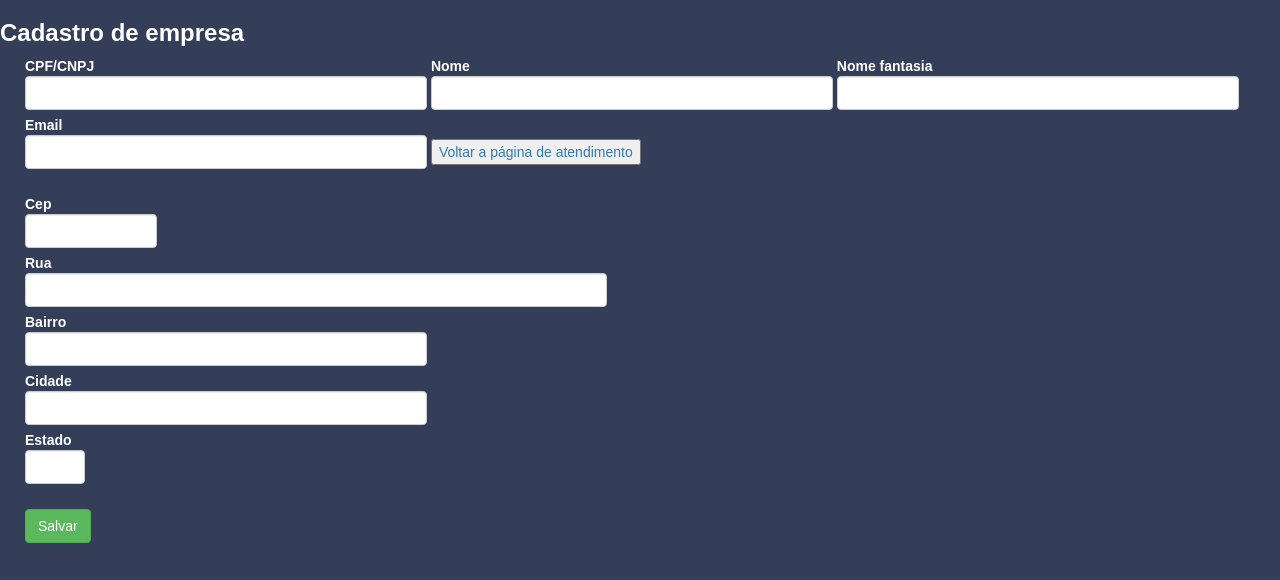
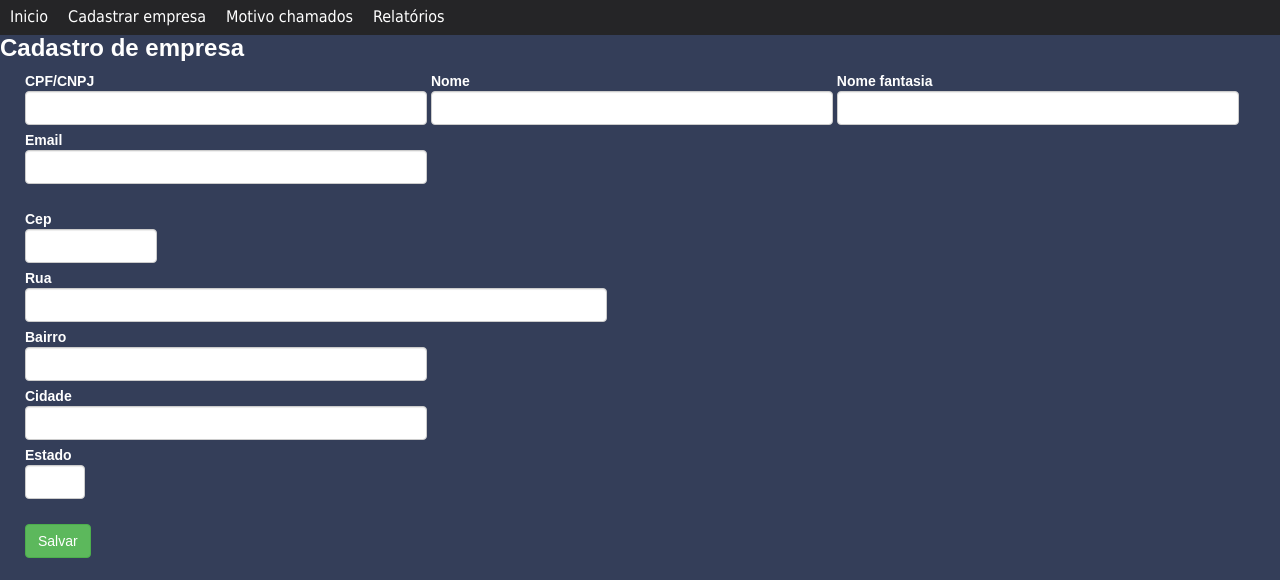
Before and after one commit to JoaoSilvAmorim/easyCli, a Django app: page /createEmpresa in a window 1280 px wide. Shown: the top 580 px of the page. Run offline with Django 3.2, Linux system fonts and the light colour scheme; data comes from the database, SQL or seed files in the repository; some libraries are stand-ins or nearby versions.

Commit message:
Fianalização do projeto

```diff
--- a/royalcontrol/templates/base.html
+++ b/royalcontrol/templates/base.html
@@ -19,9 +19,49 @@
     <script src="https://cdnjs.cloudflare.com/ajax/libs/bootstrap-select/1.10.0/js/bootstrap-select.min.js"></script>
     <link href="https://cdnjs.cloudflare.com/ajax/libs/bootstrap-select/1.10.0/css/bootstrap-select.min.css" rel="stylesheet" />
 
+    <div id="menu">
+      <ul>
+        <li><a href="{% url 'cadAtendimento' %}">Inicio</a></li>
+        <li><a href="{% url 'createEmpresa' %}">Cadastrar empresa</a></li>
+        <li><a href="{% url 'motivoChamado' %}">Motivo chamados</a></li>
+        <li><a href="{% url 'graficosRegistro' %}">Relatórios</a></li>
+      </ul>
+    </div>
+
+<style>
 
 
-<style>
+    #menu ul {
+          padding:0px;
+          margin:0px;
+          float: left;
+          width: 100%;
+          background-color: rgb(37, 37, 39);
+          list-style:none;
+          font:80% Tahoma;
+          margin-top: -20px;
+          height: 35px;
+        }
+
+        #menu ul li { display: inline; }
+
+        #menu ul li a {
+          background-color: rgb(37, 37, 39);
+          text-decoration: none;
+          padding: 2px 10px;
+          float:left;
+          margin-top: 5px;
+          color:white !important;
+          font-size: medium;
+          text-align: center;
+        }
+
+        #menu ul li a:hover {
+          background-color: rgb(37, 37, 39);
+          color: #6D6D6D !important;
+          border-bottom:3px solid white;
+
+        }
 
         .apexcharts-legend-text{
           color: white !important
@@ -50,6 +90,8 @@
         background: #343E59;
         font-family: Arial, Helvetica, sans-serif;
         }
+
+
 
         .body-bg {
           background: #F3F4FA !important;
--- a/royalcontrol/templates/cadAtendimento.html
+++ b/royalcontrol/templates/cadAtendimento.html
@@ -22,9 +22,9 @@
             {% csrf_token %}
             <div style="float:right; margin-top: 8px;">
 <br>
-                <button><a href="{% url 'createEmpresa' %}">Cadastrar empresa</a></button>
+                <!-- <button><a href="{% url 'createEmpresa' %}">Cadastrar empresa</a></button>
                 <button><a href="{% url 'motivoChamado' %}">Adicionar motivo</a></button>
-                <button><a href="{% url 'graficosRegistro' %}">Relatórios</a></button>
+                <button><a href="{% url 'graficosRegistro' %}">Relatórios</a></button> -->
             </div>
 
             <div style="width: 200px;">
--- a/royalcontrol/templates/cadEmpresa.html
+++ b/royalcontrol/templates/cadEmpresa.html
@@ -31,7 +31,7 @@
             <label for="email">Email
             <input size="40" name="email" id="email" class="form-control"></label>
 
-            <button><a href="{% url 'cadAtendimento' %}">Voltar a página de atendimento</a></button>
+            <!-- <button><a href="{% url 'cadAtendimento' %}">Voltar a página de atendimento</a></button> -->
 <br><br>
             <label>Cep <input name="endereco[cep]" type="text" id="cep" value="" size="10" maxlength="9" class="form-control" /></label><br />
             <label>Rua<input name="endereco[rua]" type="text" id="rua" size="60" class="form-control" /></label><br />
--- a/royalcontrol/templates/motivoChamado.html
+++ b/royalcontrol/templates/motivoChamado.html
@@ -15,9 +15,9 @@
 <div class="card" style="max-width: 45%; max-height: 45%;">
     <div style="margin-left: 25px;" class="card-body">
 
-        <div style="float:right">
+       <!--  <div style="float:right">
             <button style="margin-top: 30px;"><a href="{% url 'cadAtendimento' %}">Voltar a página de atendimento</a></button>
-        </div>
+        </div> -->
 
         <form action="" method="POST">
             {% csrf_token %}
```
Also changed, not shown: royalcontrol/templates/graficosRegistro.html (+6 -4 lines). Lines whose indentation alone changed are shown as unchanged.
